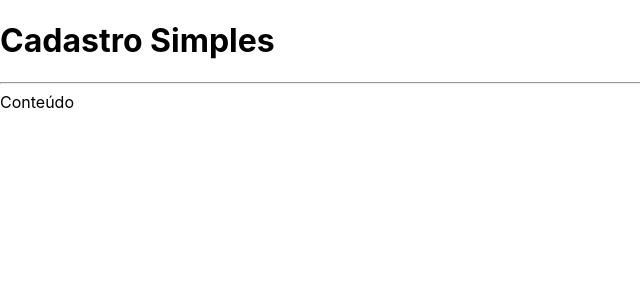
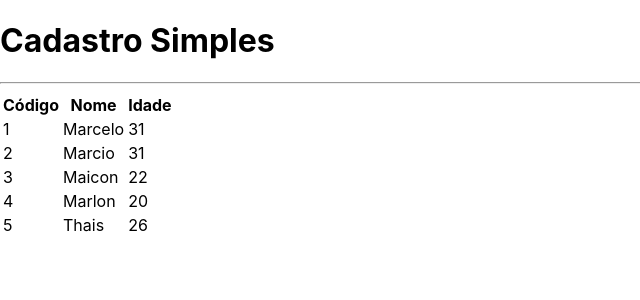
Before and after one commit to marcelo-rafael/next-crud, a Next.js app: page / in a window 1280 px wide. Shown: the top 300 px of the page, without its empty margins (0-640 px from the left). Built offline with nearby package versions, Linux system fonts and the light colour scheme.

Commit message:
Componente Table #01

```diff
--- /dev/null
+++ b/src/components/Table.tsx
@@ -0,0 +1,42 @@
+import Client from '../core/Client';
+
+interface TableProps {
+  clients: Client[]
+}
+
+export default function Table(props: TableProps) {
+
+  function renderHeader() {
+    return (
+      <tr>
+        <th>Código</th>
+        <th>Nome</th>
+        <th>Idade</th>
+      </tr>
+    )
+  }
+
+  function renderData() {
+    return props.clients?.map((client, index) => {
+      return (
+        <tr key={client.id}>
+          <td>{client.id}</td>
+          <td>{client.name}</td>
+          <td>{client.age}</td>
+        </tr>
+      )
+    })
+  }
+
+
+  return (
+    <table>
+      <thead>
+      {renderHeader()}
+      </thead>
+      <tbody>
+        {renderData()}
+      </tbody>
+    </table>
+  )
+}
--- a/src/pages/index.tsx
+++ b/src/pages/index.tsx
@@ -1,6 +1,17 @@
 import Layout from '../components/Layout';
+import Table from '../components/Table';
+import Client from '../core/Client';
 
 export default function Home() {
+
+  const clients = [
+    new Client('Marcelo', 31, '1'),
+    new Client('Marcio ', 31, '2'),
+    new Client('Maicon', 22, '3'),
+    new Client('Marlon', 20, '4'),
+    new Client('Thais', 26, '5')
+  ]
+
   return (
     <div className={`
       flex h-screen justify-center items-center
@@ -8,7 +19,7 @@
       text-white
     `}>
     <Layout title='Cadastro Simples'>
-      <span>Conteúdo</span>
+      <Table clients={clients}></Table>
     </Layout>
     </div>
   )
```
